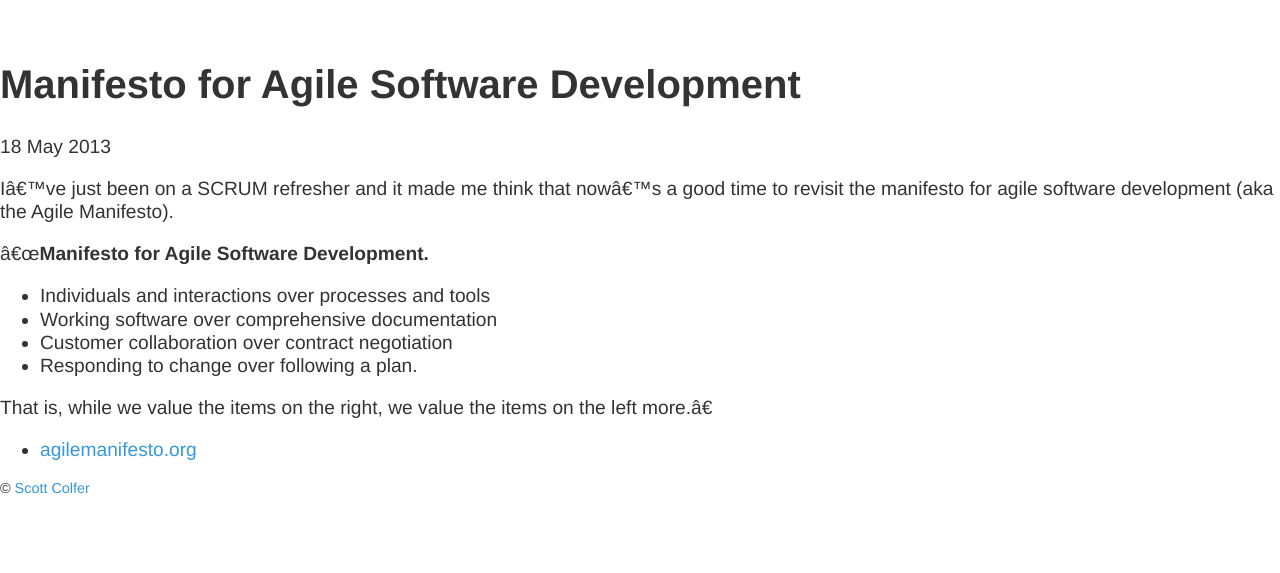
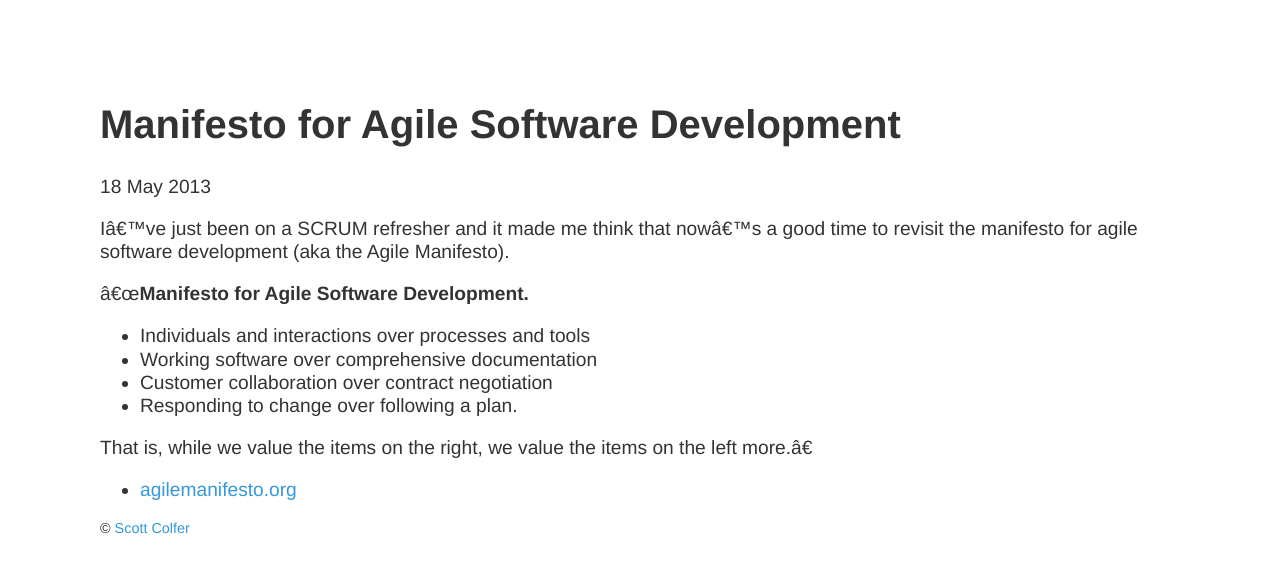
Before and after one commit to scottcolfer/scottcolfer.github.io, a Jekyll site: the page built from _posts/2013-05-18-manifesto-agile-software-development.md, in a window 1280 px wide. Shown: the top 573 px of the page. Built offline with Jekyll 4.4.1, drawn with Linux system fonts in a browser that asks for light colours.

Commit message:
Update main.css

```diff
--- a/css/main.css
+++ b/css/main.css
@@ -1,5 +1,5 @@
 body {
-    margin: 60px auto;
+    margin: 100px;
     width: auto;
     color: #333;
     font-family: "Helvetica Neue", Helvetica, Arial, sans-serif;
```
